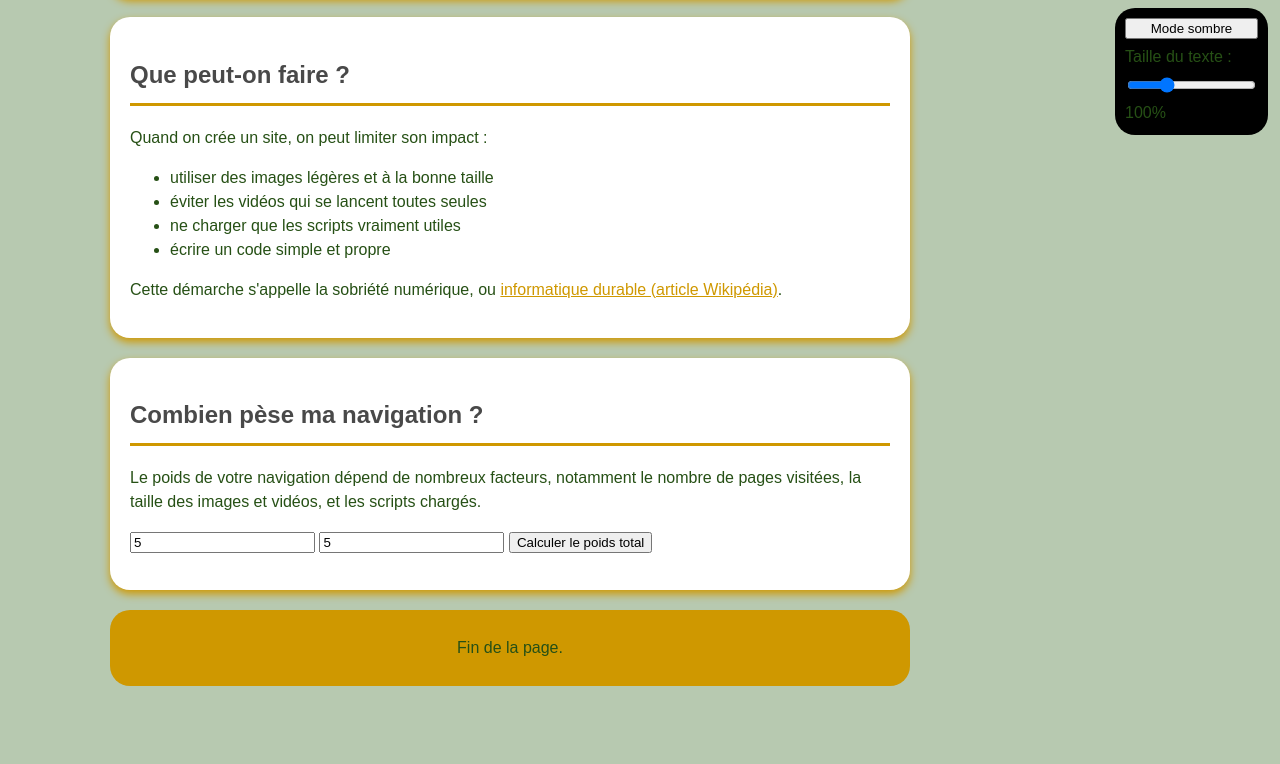
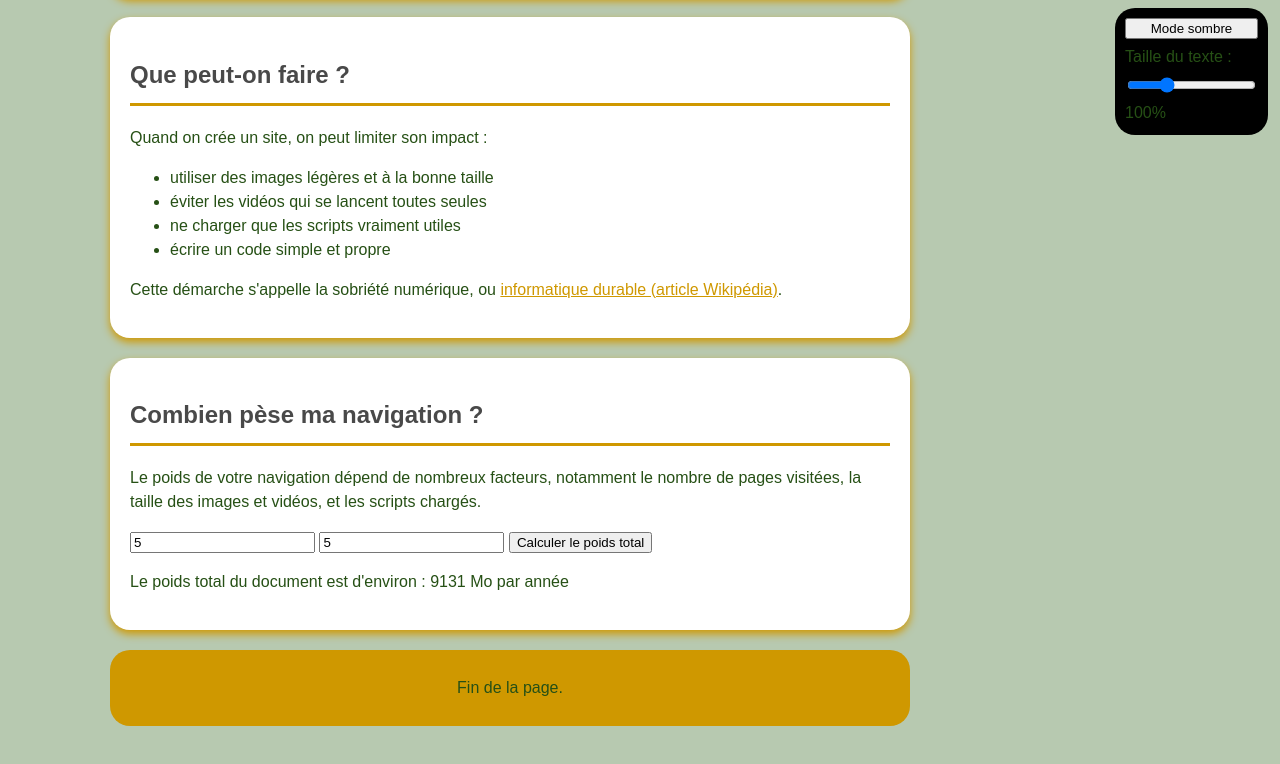
Before and after one commit to Osc4r08/tp-durability, a plain HTML site: page index.html in a window 1280 px wide. Both pictures are taken after typing "5", "5" into the empty fields and a click on the button "Calculer le poids total". Shown: the part 1696-2460 px from the top of the page. Drawn offline with Linux system fonts and the light colour scheme.

Commit message:
Renommer le bouton de calcul et ajouter la fonctionnalité de calcul du poids total basé sur le nombre de pages et le poids moyen d'une page

```diff
--- a/index.html
+++ b/index.html
@@ -78,7 +78,7 @@
       <p>Le poids de votre navigation dépend de nombreux facteurs, notamment le nombre de pages visitées, la taille des images et vidéos, et les scripts chargés.</p>
       <input type="number" id="nombre-pages" placeholder="Nombre de pages visitées">
       <input type="number" id="poids-page" placeholder="Poids moyen d'une page (en Mo)">
-      <button id="calculer">Calculer le poids total</button>
+      <button id="bouton-calculer">Calculer le poids total</button>
       <p id="resultat"></p>
     </section>
   </main>
--- a/script.js
+++ b/script.js
@@ -30,3 +30,15 @@ if (heure >= 5 && heure < 12) {
 } else {
     salutation.textContent = "Bonsoir !";
 }
+
+
+const resultat = document.querySelector("#resultat");
+
+ document.querySelector("#bouton-calculer").addEventListener("click", function() {
+    const nb_page = Number(document.querySelector("#nombre-pages").value);
+    const pd_page = Number(document.querySelector("#poids-page").value);
+
+    const calcul = Math.round(nb_page * pd_page * 365.25);
+
+    resultat.textContent = "Le poids total du document est d'environ : " + calcul + " Mo par année";
+});
```
